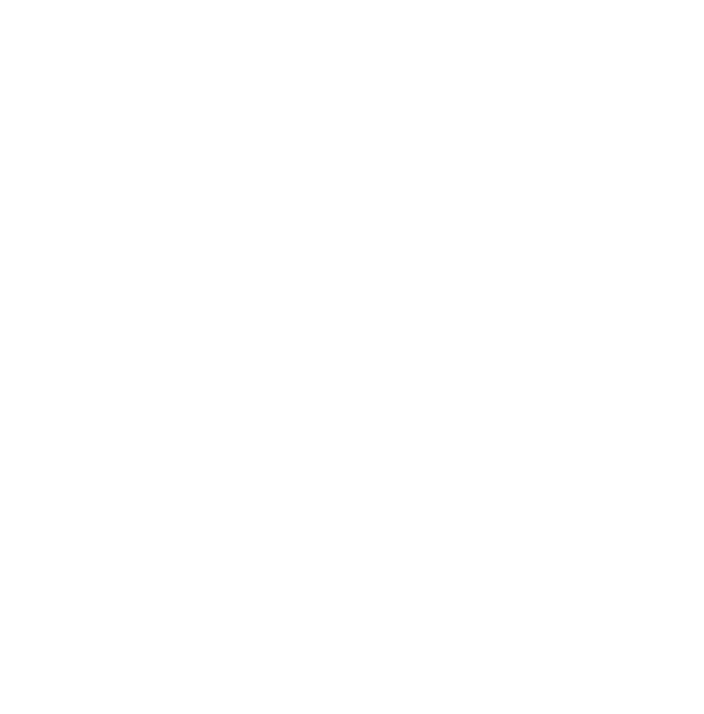
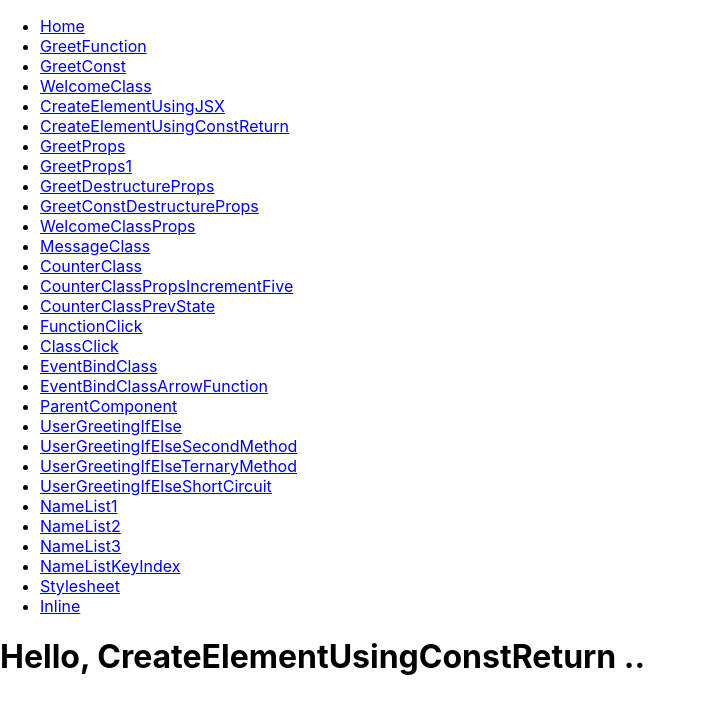
Before and after one commit to manumit-mukund/react_repository, a React (Create React App) app in the folder hello-world-app/: page /CreateElementUsingConstReturn in a window 1280 px wide. Before the commit this address had no page. Shown: the top 714 px of the page, without its empty margins (0-704 px from the left). Built offline with nearby package versions, Linux system fonts and the light colour scheme; the HTML template or start-up script is replaced by a standard one.

Commit message:
Commit changes...

```diff
--- a/hello-world-app/src/App.js
+++ b/hello-world-app/src/App.js
@@ -1,8 +1,9 @@
 import React from 'react';
 //import ReactDOM from 'react-dom';
 import { BrowserRouter, Routes, Route } from "react-router-dom";
+
 import { GreetFunction, GreetConst, WelcomeClass, CreateElementUsingJSX,
-  CreateElementByReturn, GreetProps, GreetDestructureProps, GreetConstDestructureProps, WelcomeClassProps, MessageClass,
+  CreateElementUsingConstReturn, GreetProps, GreetDestructureProps, GreetConstDestructureProps, WelcomeClassProps, MessageClass,
   CounterClass, CounterClassPropsIncrementFive, CounterClassPrevState, FunctionClick, ClassClick,
   EventBindClass, EventBindClassArrowFunction, ParentComponent, UserGreetingIfElse,
   UserGreetingIfElseSecondMethod, UserGreetingIfElseTernaryMethod, UserGreetingIfElseShortCircuit,
@@ -22,7 +23,7 @@ function App() {
           <Route path="GreetConst" element={<GreetConst />} />
           <Route path="WelcomeClass" element={<WelcomeClass />} />
           <Route path="CreateElementUsingJSX" element={<CreateElementUsingJSX />} />
-          <Route path="CreateElementByReturn" element={<CreateElementByReturn />} />
+          <Route path="CreateElementUsingConstReturn" element={<CreateElementUsingConstReturn />} />
           <Route path="GreetProps" element={<GreetProps name="Ram" heroName='God Ram'><p>This is children props.</p> </GreetProps>} />
           <Route path="GreetProps1" element={<GreetProps name="Ram1" heroName='God Ram1'><button>Action</button> </GreetProps>} />
           <Route path="GreetDestructureProps" element={<GreetDestructureProps name="Ram2" heroName='God Ram2'></GreetDestructureProps>} />
--- a/hello-world-app/src/components/CreateElementByReturn.js
+++ /dev/null
@@ -1,16 +0,0 @@
-import React from 'react';
-
-const CreateElementByReturn = () => {
-
-    return (
-
-        <div>
-
-            <h1>Hello, JSX HelloCreateElementByReturn ..</h1>
-
-        </div>
-    )
-
-}
-
-export default CreateElementByReturn
--- /dev/null
+++ b/hello-world-app/src/components/CreateElementUsingConstReturn.js
@@ -0,0 +1,16 @@
+import React from 'react';
+
+const CreateElementUsingConstReturn = () => {
+
+    return (
+
+        <div>
+
+            <h1>Hello, CreateElementUsingConstReturn ..</h1>
+
+        </div>
+    )
+
+}
+
+export default CreateElementUsingConstReturn
--- a/hello-world-app/src/components/Layout.js
+++ b/hello-world-app/src/components/Layout.js
@@ -22,7 +22,7 @@ const Layout = () => {
             <Link to="/CreateElementUsingJSX">CreateElementUsingJSX</Link>
           </li>
           <li>
-            <Link to="/CreateElementByReturn">CreateElementByReturn</Link>
+            <Link to="/CreateElementUsingConstReturn">CreateElementUsingConstReturn</Link>
           </li>
           <li>
             <Link to="/GreetProps">GreetProps</Link>
--- a/hello-world-app/src/components/pages.js
+++ b/hello-world-app/src/components/pages.js
@@ -4,7 +4,7 @@ import Home from './Home';
 import Layout from './Layout';
 import WelcomeClass from './WelcomeClass';
 import CreateElementUsingJSX from './CreateElementUsingJSX';
-import CreateElementByReturn from './CreateElementByReturn';
+import CreateElementUsingConstReturn from './CreateElementUsingConstReturn';
 import GreetProps from './GreetProps';
 import GreetDestructureProps from './GreetDestructureProps';
 import GreetConstDestructureProps from './GreetConstDestructureProps';
@@ -36,7 +36,7 @@ export {
     GreetConst,
     WelcomeClass,
     CreateElementUsingJSX,
-    CreateElementByReturn,
+    CreateElementUsingConstReturn,
     GreetProps,
     GreetDestructureProps,
     GreetConstDestructureProps,
```
